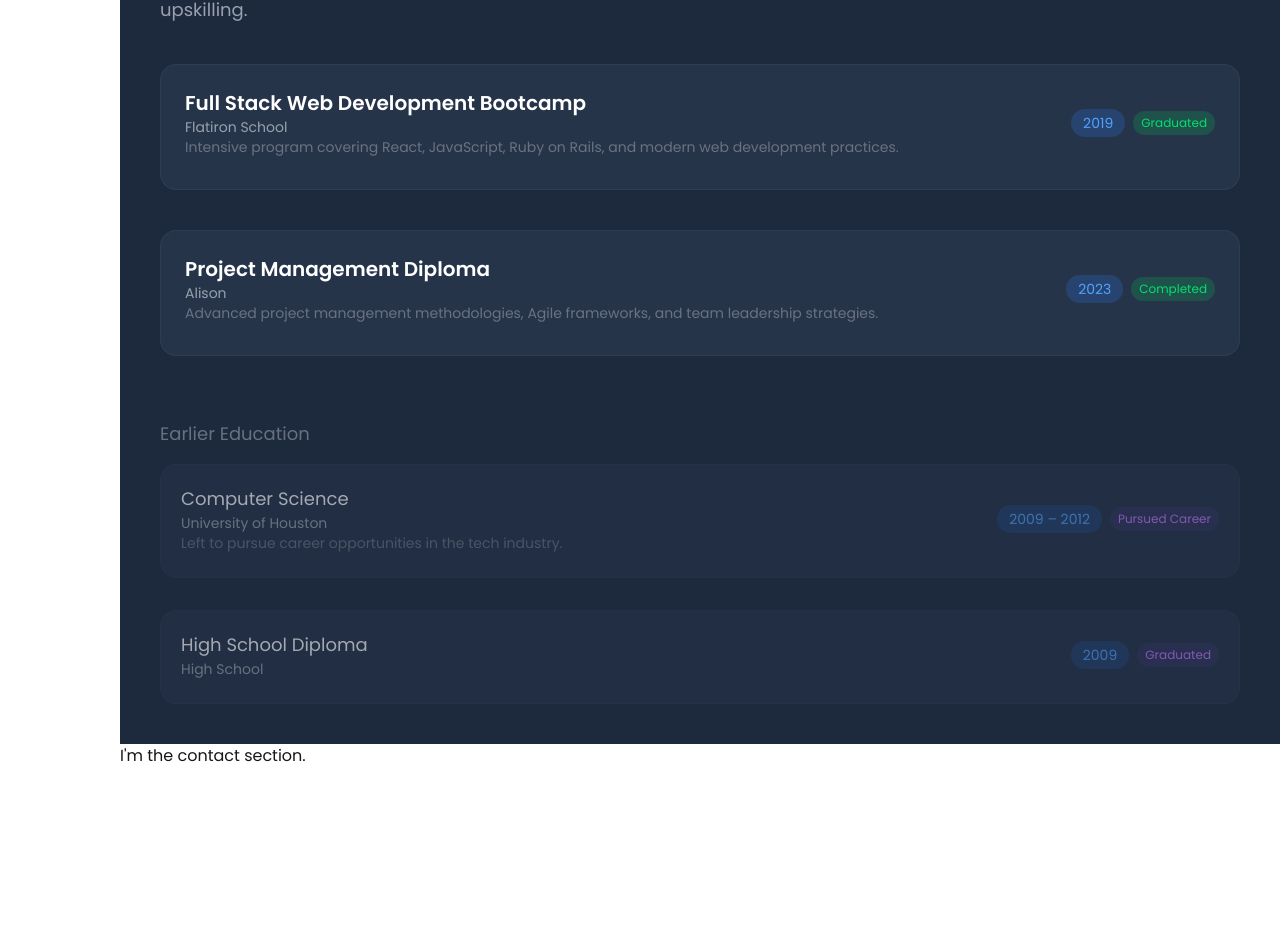
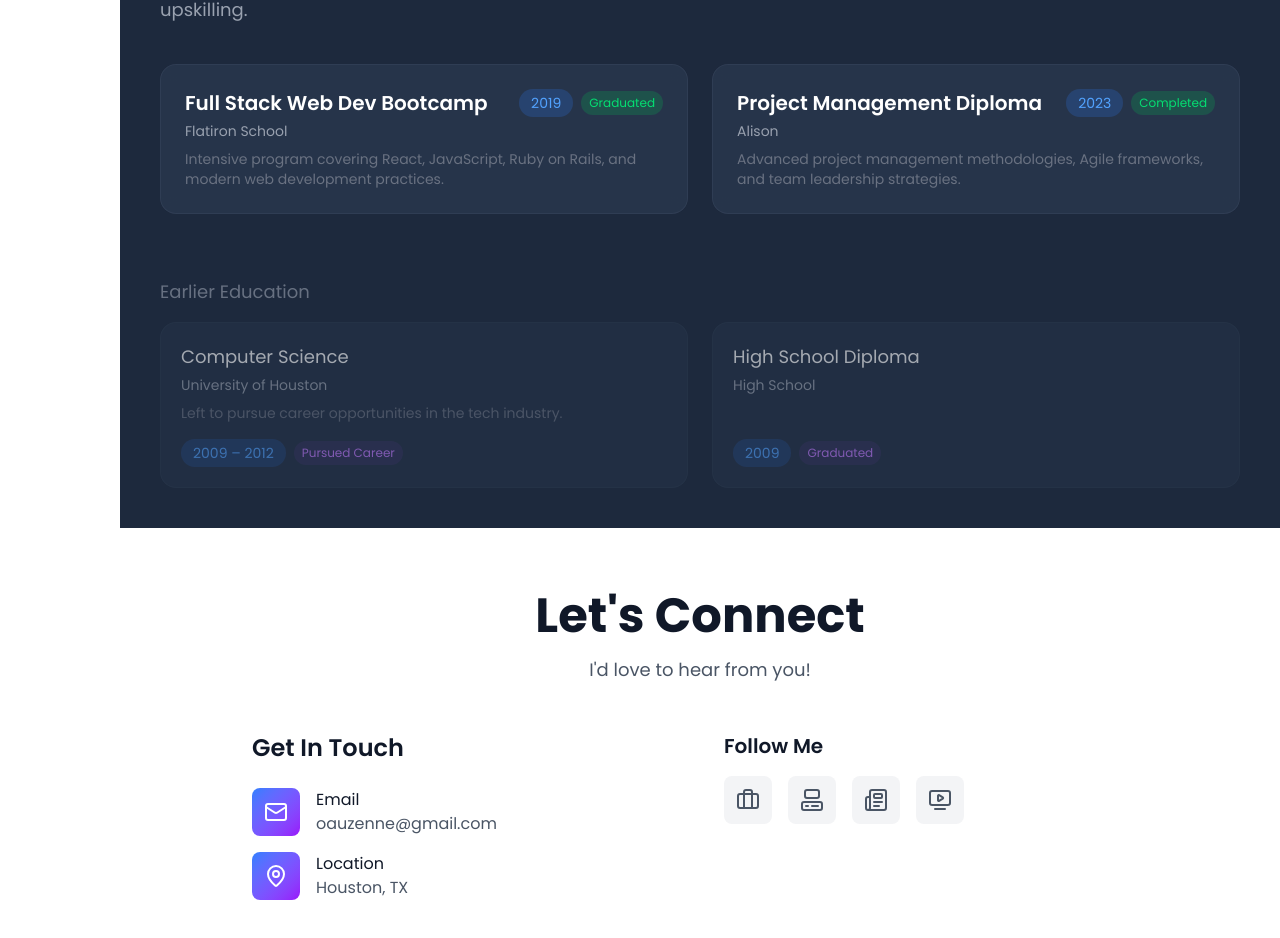
Before and after one commit to oauzenne/olivia-young-portfolio, a Next.js app: page / in a window 1280 px wide. Shown: the part 3260-4198 px from the top of the page. Before the commit the page ends 4028 px from the top, so only its background shows below. Built offline with nearby package versions, Linux system fonts and the light colour scheme.

Commit message:
reworked education section, added contact section

```diff
--- a/src/components/sections/Contact.tsx
+++ b/src/components/sections/Contact.tsx
@@ -1,8 +1,139 @@
+"use client";
+import {
+  Mail,
+  MapPin,
+  Briefcase,
+  Computer,
+  TvMinimalPlay,
+  Newspaper,
+} from "lucide-react";
+
 export default function Contact() {
+  const contactInfo = [
+    {
+      icon: Mail,
+      label: "Email",
+      value: "oauzenne@gmail.com",
+      href: "mailto:oauzenne@gmail.com",
+      display: "oauzenne@gmail.com",
+    },
+    {
+      icon: MapPin,
+      label: "Location",
+      value: "houston",
+      href: null,
+      display: "Houston, TX",
+    },
+  ];
+
+  const socialLinks = [
+    {
+      icon: Briefcase,
+      label: "LinkedIn",
+      href: "https://www.linkedin.com/in/oliviaauzenne/",
+      color: "hover:text-blue-600",
+    },
+    {
+      icon: Computer,
+      label: "GitHub",
+      href: "https://github.com/oauzenne",
+      color: "hover:text-purple-900",
+    },
+    {
+      icon: Newspaper,
+      label: "Medium",
+      href: "https://medium.com/@oauzenne",
+      color: "hover:text-blue-400",
+    },
+    {
+      icon: TvMinimalPlay,
+      label: "YouTube",
+      href: "https://www.youtube.com/@LivieTheDeveloper",
+      color: "hover:text-red-600",
+    },
+  ];
+
   return (
-    <section id="contact">
-      <div>
-        I'm the contact section.
+    <section id="contact" className="py-16 px-6 md:px-10 bg-white">
+      <div className="max-w-4xl mx-auto">
+        <div className="text-center mb-12">
+          <h1 className="text-4xl md:text-5xl font-bold mb-4 text-gray-900">
+            Let's Connect
+          </h1>
+          <p className="text-lg text-gray-600 max-w-2xl mx-auto">
+            I'd love to hear from you!
+          </p>
+        </div>
+
+        <div className="grid md:grid-cols-2 gap-12 items-start">
+          <div>
+            <h3 className="text-2xl font-semibold mb-6 text-gray-900">
+              Get In Touch
+            </h3>
+            <div className="space-y-4">
+              {contactInfo.map((item, index) => {
+                const IconComponent = item.icon;
+                const content = (
+                  <div className="flex items-center pr-4 rounded-lg hover:bg-gray-50 transition-colors">
+                    <div className="flex-shrink-0 w-12 h-12 bg-gradient-to-br from-blue-500 to-purple-600 rounded-lg flex items-center justify-center mr-4">
+                      <IconComponent className="w-6 h-6 text-white" />
+                    </div>
+                    <div>
+                      <p className="font-medium text-gray-900">{item.label}</p>
+                      <p className="text-gray-600">{item.display}</p>
+                    </div>
+                  </div>
+                );
+
+                return item.href ? (
+                  <a key={index} href={item.href} className="block">
+                    {content}
+                  </a>
+                ) : (
+                  <div key={index}>{content}</div>
+                );
+              })}
+            </div>
+          </div>
+
+          <div>
+            <div>
+              <h3 className="text-xl font-semibold mb-4 text-gray-900">
+                Follow Me
+              </h3>
+              <div className="flex space-x-4">
+                {socialLinks.map((social, index) => {
+                  const IconComponent = social.icon;
+                  return (
+                    <div key={index} className="relative group">
+                      <a
+                        href={social.href}
+                        target="_blank"
+                        rel="noopener noreferrer"
+                        className={`flex items-center justify-center w-12 h-12 bg-gray-100 rounded-lg text-gray-600 transition-all duration-200 hover:scale-110 ${social.color}`}
+                        aria-label={social.label}>
+                        <IconComponent className="w-6 h-6" />
+                      </a>
+                      <div className="absolute top-full left-1/2 transform -translate-x-1/2 mt-2 px-2 py-1 bg-gray-900 text-white text-sm rounded opacity-0 group-hover:opacity-100 transition-opacity duration-200 pointer-events-none whitespace-nowrap">
+                        {social.label}
+                        <div className="absolute bottom-full left-1/2 transform -translate-x-1/2 border-4 border-transparent border-b-gray-900"></div>
+                      </div>
+                    </div>
+                  );
+                })}
+              </div>
+            </div>
+          </div>
+        </div>
+
+        {/* <div className="mt-12 text-center">
+          <div className="inline-flex items-center bg-green-50 text-green-700 px-4 py-2 rounded-full">
+            <div className="w-3 h-3 bg-green-500 rounded-full mr-2 animate-pulse"></div>
+            <span className="font-medium">
+              Currently available for new projects
+            </span>
+          </div>
+        </div> */}
       </div>
     </section>
   );
--- a/src/components/sections/Education.tsx
+++ b/src/components/sections/Education.tsx
@@ -5,15 +5,17 @@ export default function Education() {
     {
       year: "2019",
       institution: "Flatiron School",
-      description: "Intensive program covering React, JavaScript, Ruby on Rails, and modern web development practices.",
-      credential: "Full Stack Web Development Bootcamp",
+      credential: "Full Stack Web Dev Bootcamp",
+      description:
+        "Intensive program covering React, JavaScript, Ruby on Rails, and modern web development practices.",
       status: "Graduated",
     },
     {
       year: "2023",
       institution: "Alison",
       credential: "Project Management Diploma",
-      description: "Advanced project management methodologies, Agile frameworks, and team leadership strategies.",
+      description:
+        "Advanced project management methodologies, Agile frameworks, and team leadership strategies.",
       status: "Completed",
     },
   ];
@@ -30,6 +32,7 @@ export default function Education() {
       year: "2009",
       institution: "High School",
       credential: "High School Diploma",
+      description: "",
       status: "Graduated",
     },
   ];
@@ -40,32 +43,30 @@ export default function Education() {
         <h1 className="bg-gradient-to-r from-blue-400 to-purple-500 text-transparent bg-clip-text text-5xl font-bold mb-5">
           Education
         </h1>
-
         <p className="text-gray-400 text-lg max-w-xl">
           A few highlights from my journey of continuous growth and upskilling.
         </p>
       </div>
 
-      <div className="space-y-10 mb-16">
+      <div className="grid grid-cols-1 sm:grid-cols-2 gap-6 mb-16">
         {mainEducation.map((item, index) => (
           <div
             key={index}
-            className="bg-slate-700/50 backdrop-blur-sm rounded-2xl p-6 border border-slate-600/30 hover:border-blue-500/50 transition-all duration-300 w-full">
-            <div className="flex flex-col sm:flex-row sm:justify-between mb-2">
+            className="bg-slate-700/50 backdrop-blur-sm rounded-2xl p-6 border border-slate-600/30 hover:border-blue-500/50 transition-all duration-300">
+            <div className="flex flex-col justify-between h-full">
               <div>
+                <div className="flex justify-between items-start gap-2 flex-wrap mb-1">
                   <h3 className="text-xl font-semibold text-white">
                     {item.credential}
                   </h3>
-                <p className="text-gray-400 text-sm">{item.institution}</p>
-                <p className="text-gray-500 text-sm">{item.description}</p>
-              </div>
-              <div className="flex items-center gap-2 mt-2 sm:mt-0">
+                  <div className="flex items-center gap-2 flex-shrink-0">
                     <span className="text-sm text-blue-400 bg-blue-500/20 px-3 py-1 rounded-full">
                       {item.year}
                     </span>
                     <span
                       className={`text-xs font-medium px-2 py-1 rounded-full ${
-                    item.status === "Graduated" || item.status === "Completed"
+                        item.status === "Graduated" ||
+                        item.status === "Completed"
                           ? "bg-green-500/20 text-green-400"
                           : "bg-purple-500/20 text-purple-400"
                       }`}>
@@ -73,27 +74,40 @@ export default function Education() {
                     </span>
                   </div>
                 </div>
+                <p className="text-gray-400 text-sm">{item.institution}</p>
+                {item.description && (
+                  <p className="text-gray-500 text-sm mt-2">
+                    {item.description}
+                  </p>
+                )}
+              </div>
+            </div>
           </div>
         ))}
       </div>
 
-      <div className="space-y-8 opacity-60">
+      <div className="opacity-60">
         <h4 className="text-lg text-gray-400 font-medium mb-4">
           Earlier Education
         </h4>
+        <div className="grid grid-cols-1 sm:grid-cols-2 gap-6">
           {earlierEducation.map((item, index) => (
             <div
               key={index}
-            className="bg-slate-700/40 backdrop-blur-sm rounded-2xl p-5 border border-slate-600/20 transition-all duration-300 w-full">
-            <div className="flex flex-col sm:flex-row sm:justify-between mb-1">
+              className="bg-slate-700/40 backdrop-blur-sm rounded-2xl p-5 border border-slate-600/20 transition-all duration-300">
+              <div className="flex flex-col justify-between h-full">
                 <div>
-                <h3 className="text-lg font-medium text-white">
+                  <h3 className="text-lg font-medium text-white mb-1">
                     {item.credential}
                   </h3>
                   <p className="text-gray-400 text-sm">{item.institution}</p>
-                <p className="text-gray-500 text-sm">{item.description}</p>
+                  {item.description && (
+                    <p className="text-gray-500 text-sm mt-2">
+                      {item.description}
+                    </p>
+                  )}
                 </div>
-              <div className="flex items-center gap-2 mt-2 sm:mt-0">
+                <div className="flex items-center gap-2 mt-4">
                   <span className="text-sm text-blue-400 bg-blue-500/20 px-3 py-1 rounded-full">
                     {item.year}
                   </span>
@@ -105,6 +119,7 @@ export default function Education() {
             </div>
           ))}
         </div>
+      </div>
     </section>
   );
 }
```
Lines whose indentation alone changed are shown as unchanged.
